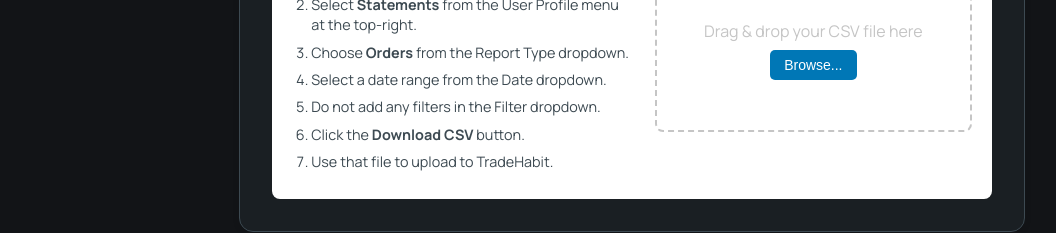
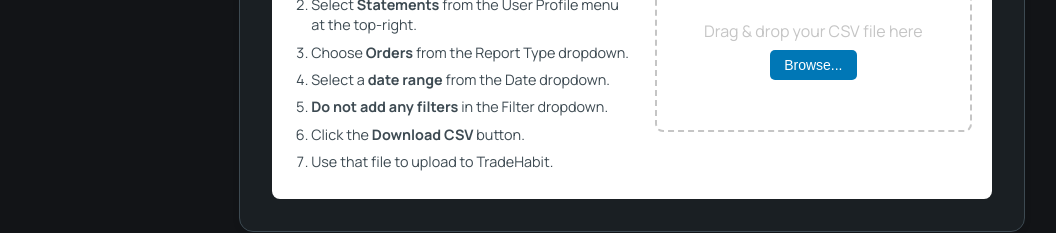
Before and after one commit to terrybvaughn/tradehabit-frontend, a React (Vite) app: page / in a window 1280 px wide. Shown: the part 396-629 px from the top of the page, without its empty margins (8-1064 px from the left). Built offline with nearby package versions, Linux system fonts and the light colour scheme.

Commit message:
Minor cosmetic improvements

```diff
--- a/index.html
+++ b/index.html
@@ -6,7 +6,7 @@
     <link href="https://fonts.googleapis.com/css2?family=Manrope:wght@300;400;500;600;700&display=swap" rel="stylesheet"/>
     <link href="https://fonts.googleapis.com/css2?family=Roboto:wght@300;400;500;600;700&display=swap" rel="stylesheet"/>
     <meta name="viewport" content="width=device-width, initial-scale=1.0" />
-    <title>TradeHabit Frontend</title>
+    <title>TradeHabit Behavioral Analytics</title>
   </head>
   <body>
     <div id="root"></div>
--- a/src/components/UploadModal/UploadModal.tsx
+++ b/src/components/UploadModal/UploadModal.tsx
@@ -118,8 +118,8 @@ export const UploadModal: FC<UploadModalProps> = ({ open, onClose }) => {
                 <li>Log in to the NinjaTrader Account Dashboard.</li>
                 <li>Select <strong>Statements</strong> from the User Profile menu at the top-right.</li>
                 <li>Choose <strong>Orders</strong> from the Report Type dropdown.</li>
-                <li>Select a date range from the Date dropdown.</li>
-                <li>Do not add any filters in the Filter dropdown.</li>
+                <li>Select a <strong>date range</strong> from the Date dropdown.</li>
+                <li><strong>Do not add any filters</strong> in the Filter dropdown.</li>
                 <li>Click the <strong>Download CSV</strong> button.</li>
                 <li>Use that file to upload to TradeHabit.</li>
               </ol>
```
